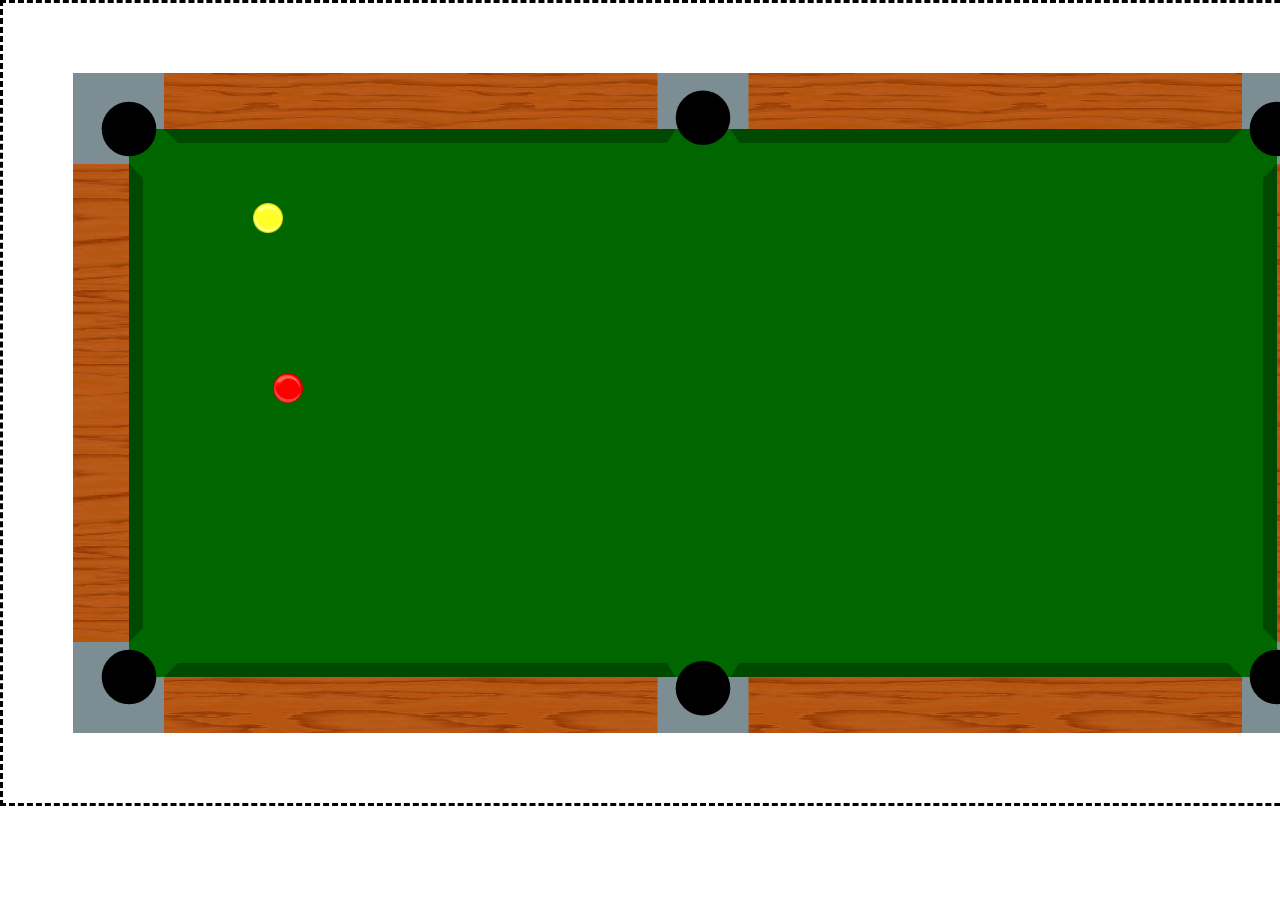
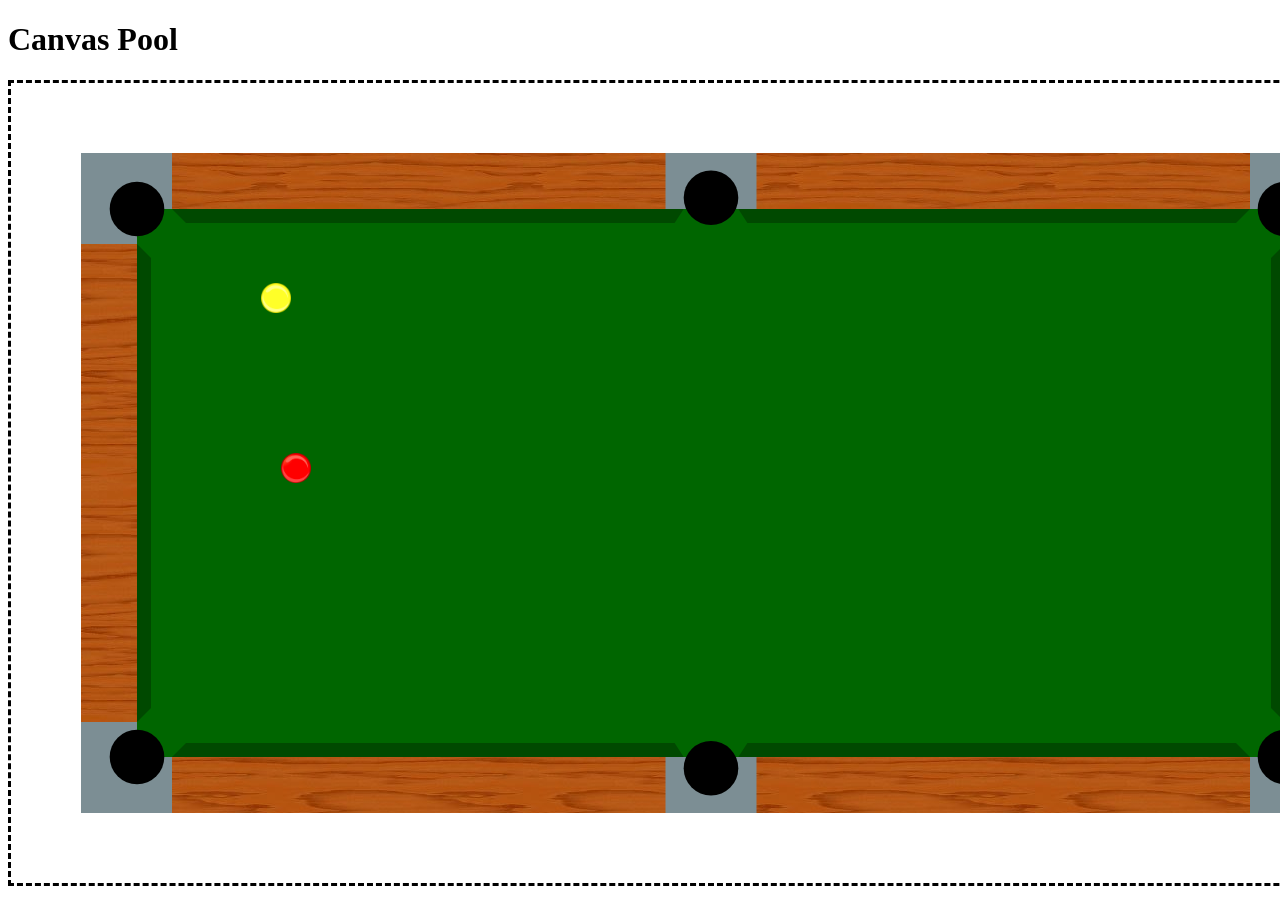
Before and after one commit to tbenyon/canvasPool, a plain HTML site: page canvas.html in a window 1280 px wide. Shown: the top 898 px of the page. Before the commit the page ends 810 px from the top, so only its background shows below. Drawn offline with Linux system fonts and the light colour scheme.

Commit message:
Added title to page.

```diff
--- a/canvas.html
+++ b/canvas.html
@@ -2,15 +2,10 @@
 <html>
 <head>
     <link rel="stylesheet" type="text/css" href="canvas.css">
-    <style>
-        body {
-            margin: 0px;
-            padding: 0px;
-        }
-    </style>
     <script src="canvas.js"></script>
 </head>
 <body onload="draw()">
+    <h1>Canvas Pool</h1>
     <canvas id="myCanvas" width="1400" height="800"></canvas>
 </body>
 </html>
```
